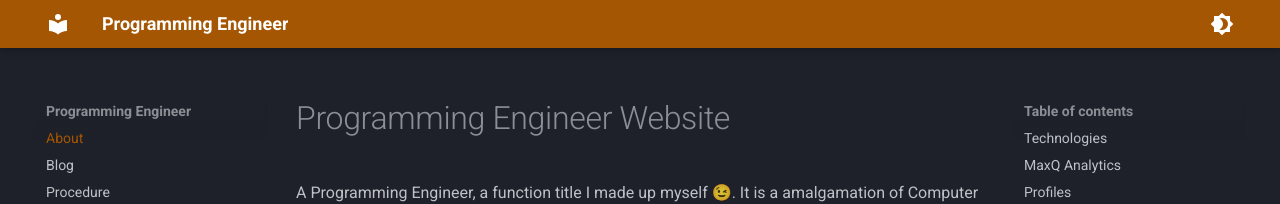
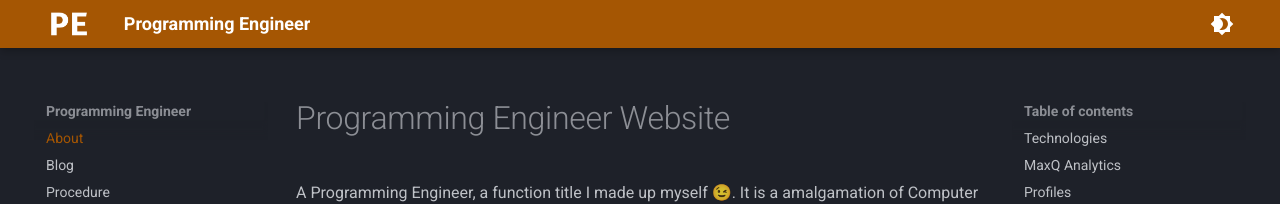
Before and after one commit to Jeroendevr/programming-engineer-website, an MkDocs documentation site: the page built from docs/index.md, in a window 1280 px wide. Shown: the top 204 px of the page. Built offline with MkDocs 1.6.1 and Material for MkDocs 9.7.7, drawn with Linux system fonts in a browser that asks for light colours.

Commit message:
New logo and favicon

```diff
--- a/mkdocs.yml
+++ b/mkdocs.yml
@@ -11,7 +11,11 @@ nav:
 theme:
   name: material
   language: en
+  favicon: img/favicon.ico
+  logo: assets/logo.webp
   custom_dir: overrides
+
+
   palette:
     # Palette for dark mode
     - scheme: slate
--- a/pyproject.toml
+++ b/pyproject.toml
@@ -7,7 +7,7 @@ license = "BSD"
 readme = "README.md"
 
 [tool.poetry.dependencies]
-python = "3.12"
+python = "^3.12"
 mkdocs = "^1.5.3"
 mkdocs-material = "^9.4.3"
 mkdocs-rss-plugin = "^1.8.0"
```
Also changed, not shown: docs/assets/logo.svg (added), docs/assets/logo.webp (added), docs/img/favicon.ico (added), 2 other files.
